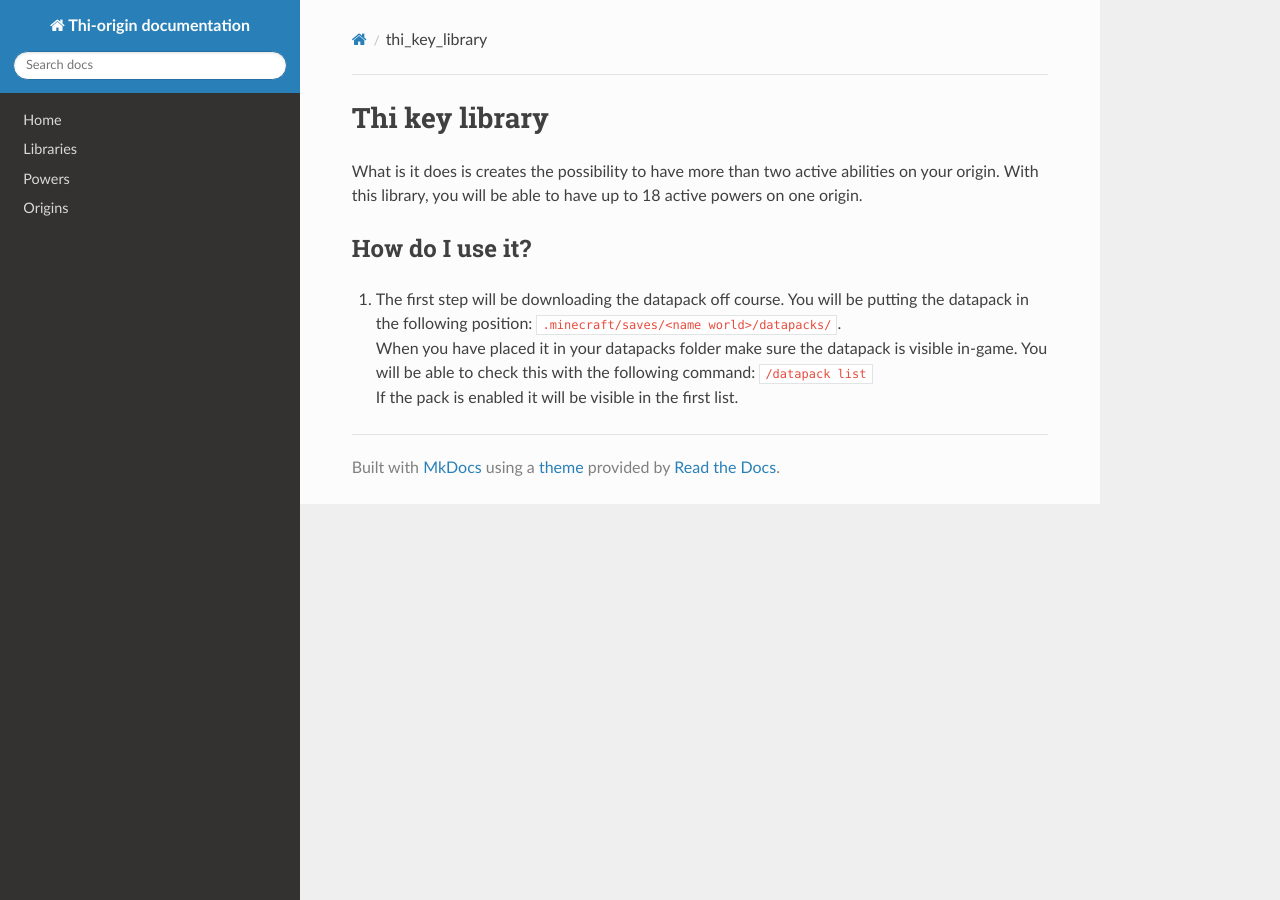
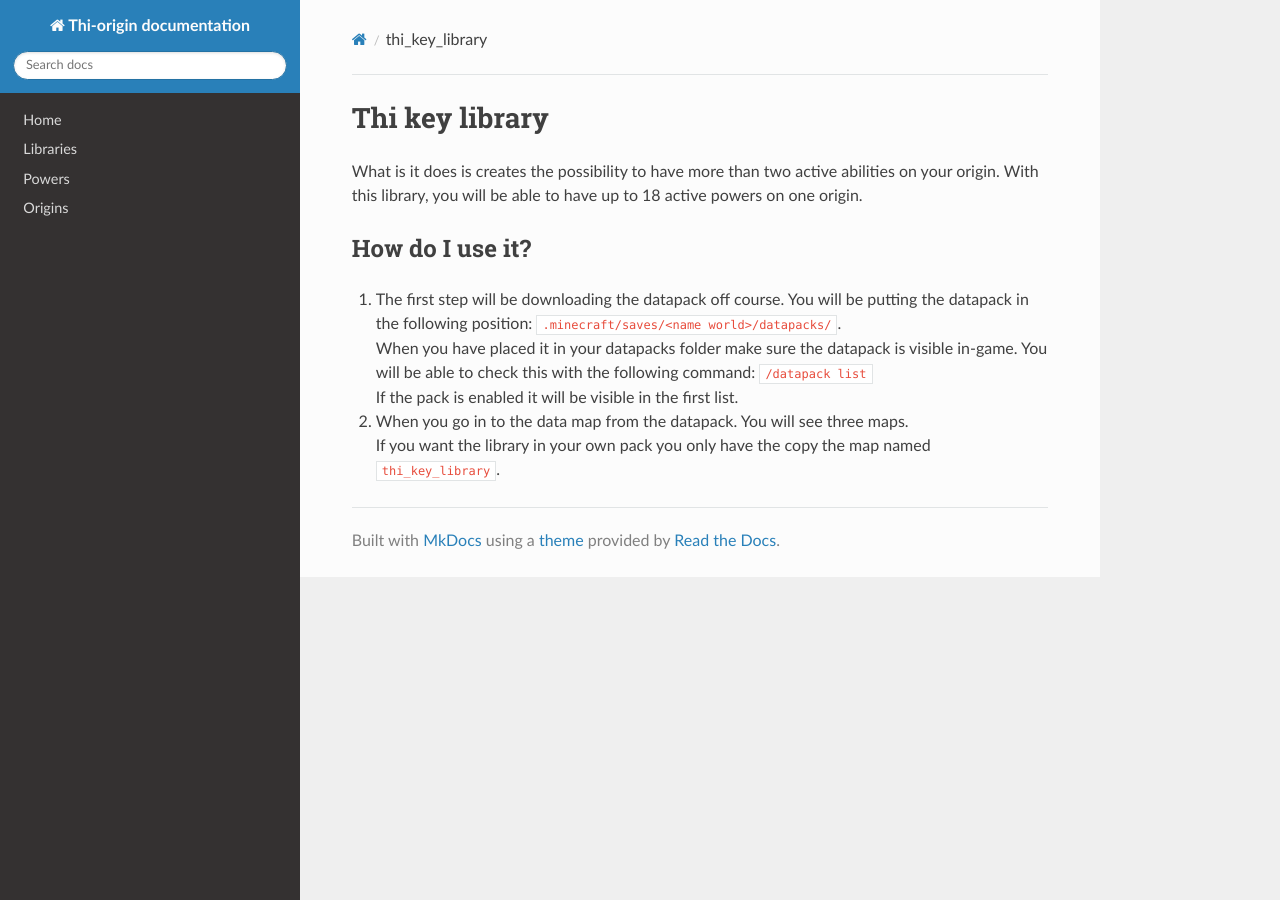
Before and after one commit to MisionThi/thi-origins-stuff, an MkDocs documentation site: the page built from docs/thi_key_library.md, in a window 1280 px wide. Built offline with MkDocs 1.6.1, drawn with Linux system fonts in a browser that asks for light colours; nearby versions of some CDN libraries.

Commit message:
Update thi_key_library.md

```diff
--- a/docs/thi_key_library.md
+++ b/docs/thi_key_library.md
@@ -15,3 +15,6 @@ With this library, you will be able to have up to 18 active powers on one origin
 When you have placed it in your datapacks folder make sure the datapack is visible in-game.
 You will be able to check this with the following command: `/datapack list` <br />
 If the pack is enabled it will be visible in the first list.
+
+2. When you go in to the data map from the datapack. You will see three maps. <br />
+If you want the library in your own pack you only have the copy the map named `thi_key_library`.
```
